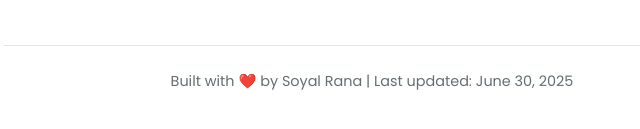
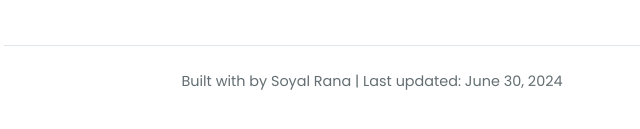
Before and after one commit to soyel860/Online_RealTime_ChatSystem, a website: page public/Dev.html in a window 1280 px wide. Shown: the part 1359-1488 px from the top of the page, 268-908 px from the left. Drawn offline with Linux system fonts and the light colour scheme.

Commit message:
Update footer note with new date and remove heart

```diff
--- a/public/Dev.html
+++ b/public/Dev.html
@@ -211,7 +211,7 @@
             <p>Upcoming features include better match algorithms and will introduce of invite system, theme customization, anonymous voice chat, and AI-powered moderation — all while keeping privacy at the core.</p>
         </section>
 
-        <p class="footer-note">Built with ❤️ by Soyal Rana | Last updated: June 30, 2025</p>
+        <p class="footer-note">Built with by Soyal Rana | Last updated: June 30, 2024</p>
     </main>
 </body>
 </html>
```
